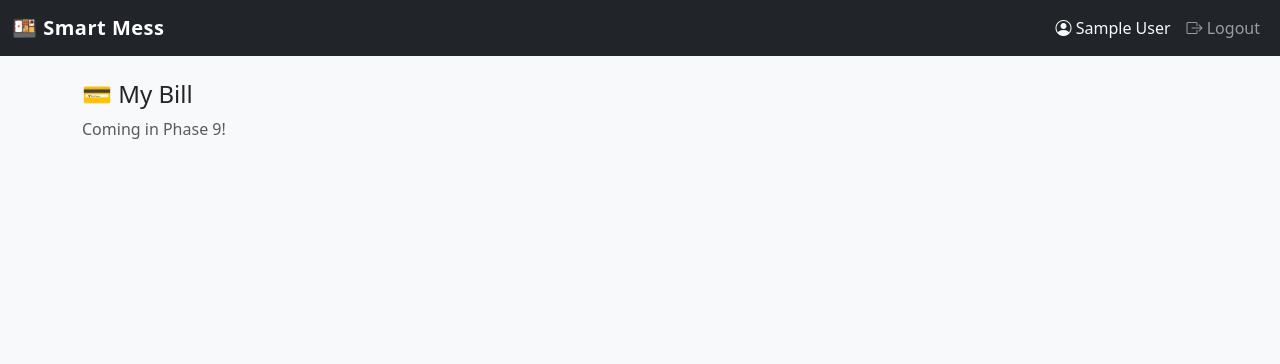
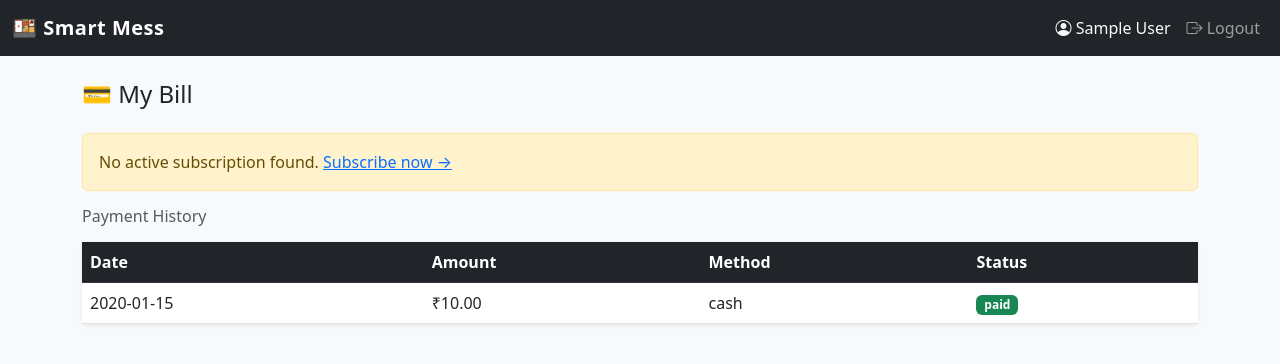
Before and after one commit to Rashmi0556/smart-mess-system, a Flask app: page /student/bill in a window 1280 px wide. Shown: the top 364 px of the page. Run offline with Flask 3, Linux system fonts and the light colour scheme; a user stored in the database is signed in; tables that the repository leaves empty hold one stand-in row (values such as "Sample post").

Commit message:
Add bill and payment template

```diff
--- a/app/templates/payment/bill.html
+++ b/app/templates/payment/bill.html
@@ -1,8 +1,117 @@
 {% extends 'base.html' %}
 {% block title %}My Bill{% endblock %}
+
 {% block content %}
 <div class="container mt-4">
-  <h4>💳 My Bill</h4>
-  <p class="text-muted">Coming in Phase 9!</p>
+  <h4 class="mb-4">💳 My Bill</h4>
+
+  {% if not subscription %}
+    <div class="alert alert-warning">
+      No active subscription found.
+      <a href="{{ url_for('student.subscription') }}">Subscribe now →</a>
+    </div>
+  {% else %}
+
+    <!-- Bill Summary -->
+    <div class="card border-0 shadow-sm mb-4">
+      <div class="card-body p-4">
+        <h6 class="text-muted mb-3">This Month's Summary</h6>
+        <div class="row text-center">
+
+          <div class="col-md-4">
+            <div class="fs-1">🍽️</div>
+            <div class="fs-3 fw-bold">{{ meals_eaten }}</div>
+            <div class="text-muted small">Meals eaten</div>
+          </div>
+
+          <div class="col-md-4">
+            <div class="fs-1">💰</div>
+            <div class="fs-3 fw-bold text-success">₹{{ total_bill }}</div>
+            <div class="text-muted small">Amount due</div>
+          </div>
+
+          <div class="col-md-4">
+            <div class="fs-1">📅</div>
+            <div class="fs-5 fw-bold">{{ subscription.end_date }}</div>
+            <div class="text-muted small">Subscription ends</div>
+          </div>
+
+        </div>
+      </div>
+    </div>
+
+    <!-- Pay Now -->
+    <div class="card border-0 shadow-sm mb-4">
+      <div class="card-body p-4">
+        <h6 class="text-muted mb-3">Pay Now</h6>
+        <form method="POST" action="{{ url_for('payment.pay') }}">
+
+          <div class="row g-3 align-items-end">
+            <div class="col-md-4">
+              <label class="form-label fw-bold">Amount (₹)</label>
+              <input type="number" name="amount" class="form-control"
+                     value="{{ total_bill }}" required>
+            </div>
+
+            <div class="col-md-4">
+              <label class="form-label fw-bold">Payment Method</label>
+              <select name="method" class="form-select" required>
+                <option value="UPI">UPI</option>
+                <option value="cash">Cash</option>
+                <option value="card">Card</option>
+              </select>
+            </div>
+
+            <div class="col-md-4">
+              <button type="submit" class="btn btn-success w-100 py-2">
+                Pay ₹{{ total_bill }}
+              </button>
+            </div>
+          </div>
+
+        </form>
+      </div>
+    </div>
+
+  {% endif %}
+
+  <!-- Payment History -->
+  <h6 class="text-muted mb-3">Payment History</h6>
+  {% if not payments %}
+    <div class="alert alert-info">No payments made yet.</div>
+  {% else %}
+    <div class="card border-0 shadow-sm">
+      <div class="table-responsive">
+        <table class="table table-hover mb-0">
+          <thead class="table-dark">
+            <tr>
+              <th>Date</th>
+              <th>Amount</th>
+              <th>Method</th>
+              <th>Status</th>
+            </tr>
+          </thead>
+          <tbody>
+            {% for p in payments %}
+            <tr>
+              <td>{{ p.date }}</td>
+              <td>₹{{ p.amount }}</td>
+              <td>{{ p.method }}</td>
+              <td>
+                <span class="badge
+                  {% if p.status == 'paid' %}bg-success
+                  {% elif p.status == 'pending' %}bg-warning
+                  {% else %}bg-danger{% endif %}">
+                  {{ p.status }}
+                </span>
+              </td>
+            </tr>
+            {% endfor %}
+          </tbody>
+        </table>
+      </div>
+    </div>
+  {% endif %}
+
 </div>
 {% endblock %}
```
